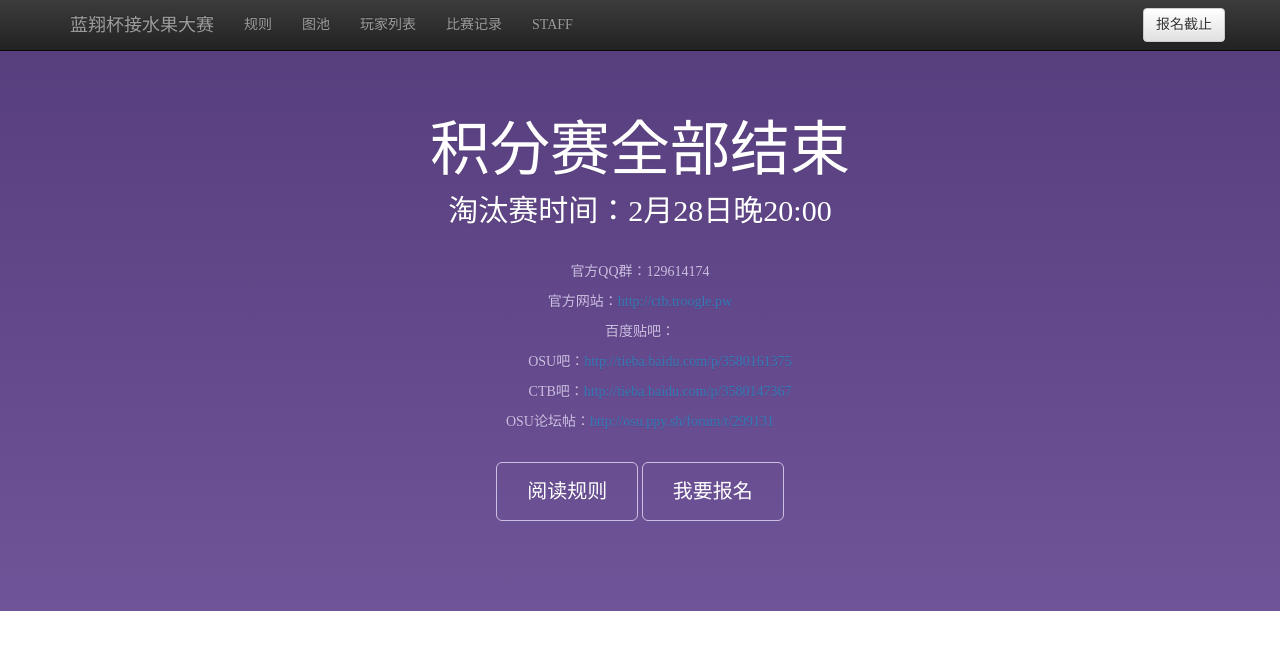
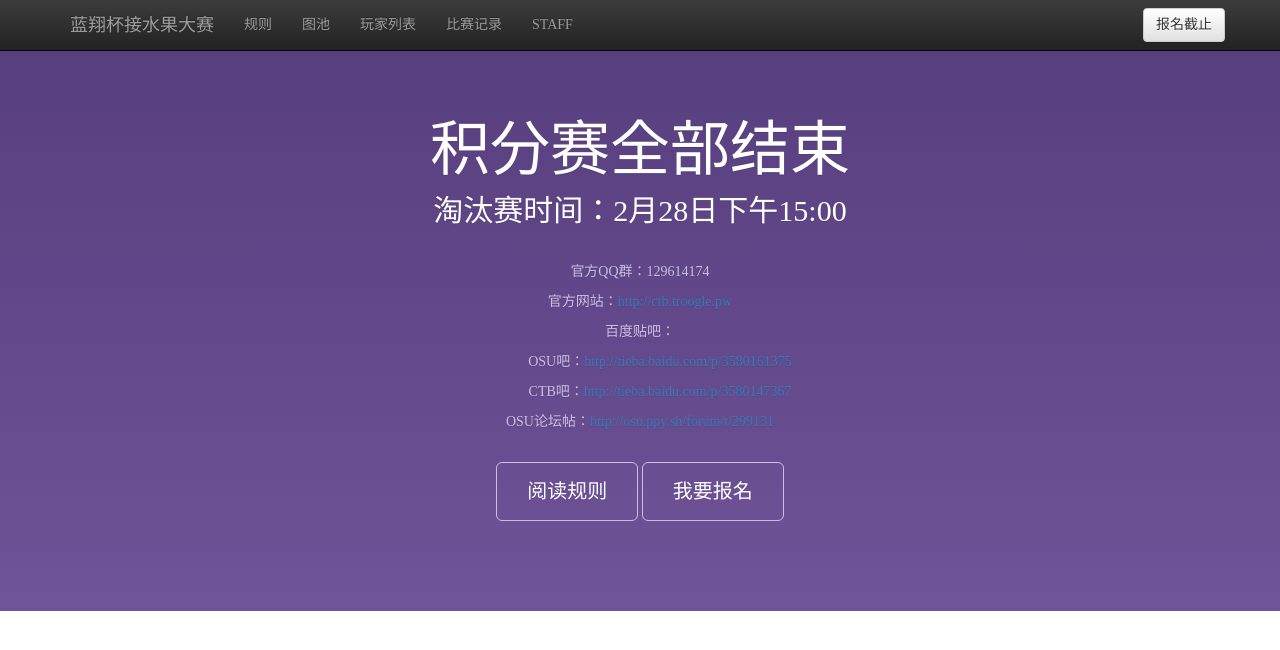
Before and after one commit to Troogle/Lanxiang, a Django app: page / in a window 1280 px wide. Shown: the top 650 px of the page. Run offline with Django 3.2, Linux system fonts and the light colour scheme; some libraries are stand-ins or nearby versions.

Commit message:
改时间

```diff
--- a/templates/index.html
+++ b/templates/index.html
@@ -4,7 +4,7 @@
         <div class="container">
             {#  <img src="/static/img/logo.jpg"/>#}
             <h1>积分赛全部结束</h1>
-            <p class="lead">淘汰赛时间：2月28日晚20:00</p>
+            <p class="lead">淘汰赛时间：2月28日下午15:00</p>
             <p>官方QQ群：129614174</p>
             <p>官方网站：<a href="/">http://ctb.troogle.pw</a></p>
             <p>百度贴吧：
```
